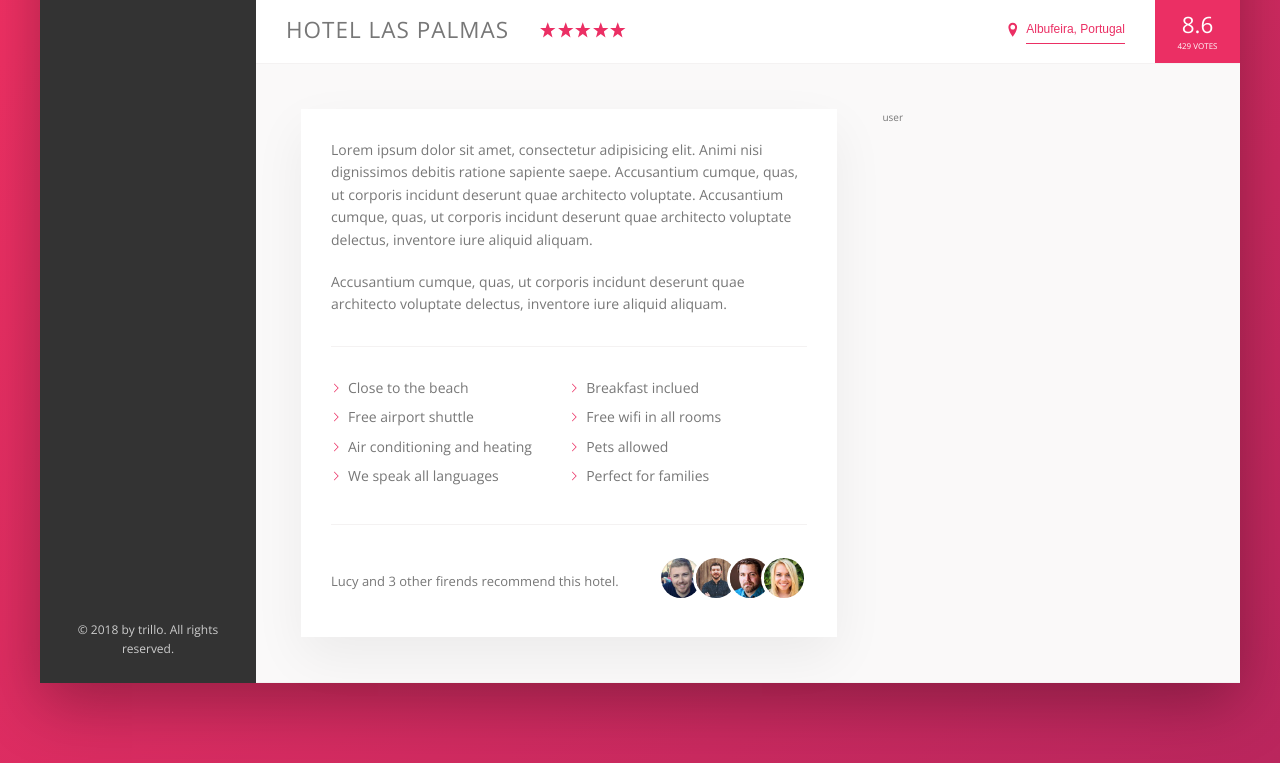
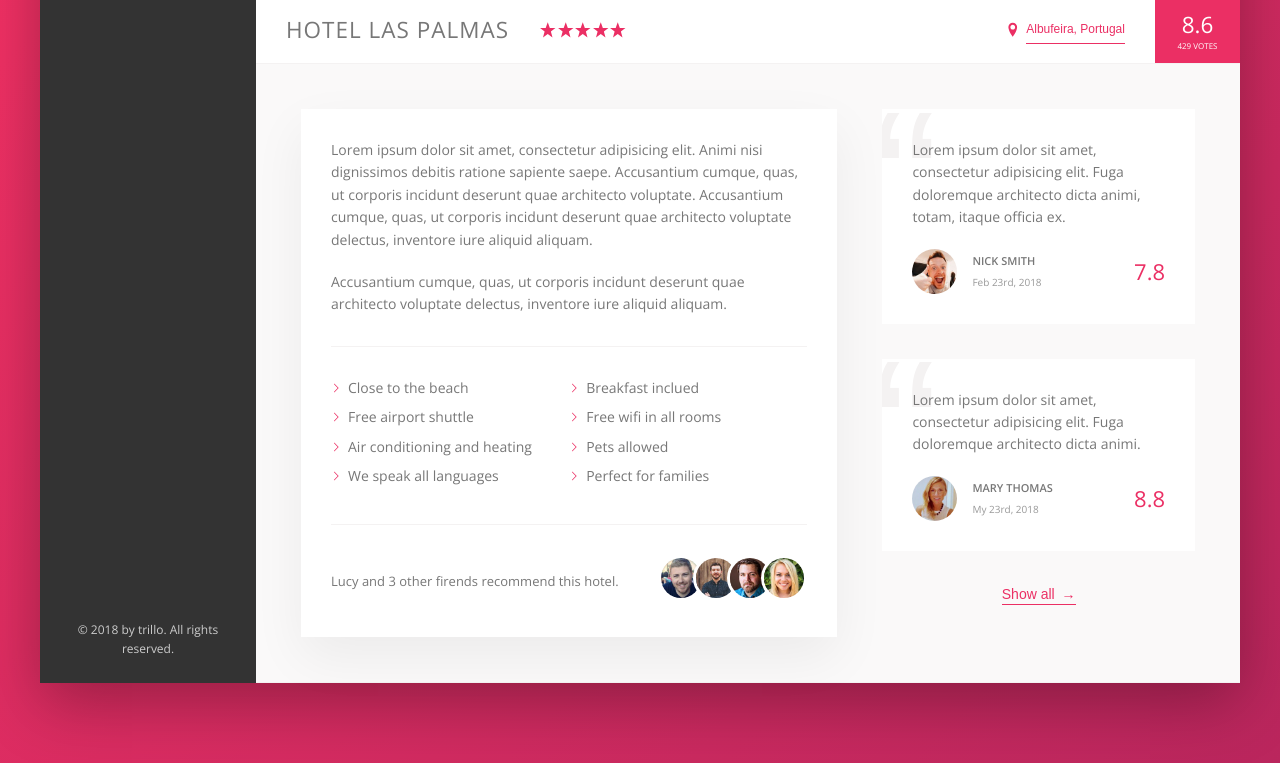
Before and after one commit to rudiss/trillo-project, a website: page index.html in a window 1280 px wide. Shown: the part 538-1301 px from the top of the page. Drawn offline with nearby package versions, Linux system fonts and the light colour scheme.

Commit message:
review section

```diff
--- a/index.html
+++ b/index.html
@@ -133,12 +133,12 @@
         <div class="detail">
           <div class="description">
             <p class="paragraph">
-                Lorem ipsum dolor sit amet, consectetur adipisicing elit. Animi nisi dignissimos debitis ratione sapiente saepe. Accusantium cumque, quas, ut corporis incidunt deserunt quae architecto voluptate.
-
-                Accusantium cumque, quas, ut corporis incidunt deserunt quae architecto voluptate delectus, inventore iure aliquid aliquam.
+              Lorem ipsum dolor sit amet, consectetur adipisicing elit. Animi nisi dignissimos debitis ratione sapiente saepe. Accusantium
+              cumque, quas, ut corporis incidunt deserunt quae architecto voluptate. Accusantium cumque, quas, ut corporis
+              incidunt deserunt quae architecto voluptate delectus, inventore iure aliquid aliquam.
             </p>
             <p class="paragraph">
-                Accusantium cumque, quas, ut corporis incidunt deserunt quae architecto voluptate delectus, inventore iure aliquid aliquam.
+              Accusantium cumque, quas, ut corporis incidunt deserunt quae architecto voluptate delectus, inventore iure aliquid aliquam.
             </p>
             <ul class="list">
               <li class="list__item">Close to the beach</li>
@@ -163,7 +163,35 @@
             </div>
           </div>
           <div class="user-reviews">
-            user
+            <figure class="review">
+              <blockquote class="review__text">
+                Lorem ipsum dolor sit amet, consectetur adipisicing elit. Fuga doloremque architecto dicta animi, totam, itaque officia ex.
+              </blockquote>
+              <figcaption class="review__user">
+                <img src="img/user-1.jpg" alt="User 1" class="review__photo">
+                <div class="review__user-box">
+                  <p class="review__user-name">Nick Smith</p>
+                  <p class="review__user-date">Feb 23rd, 2018</p>
+                </div>
+                <div class="review__rating">7.8</div>
+              </figcaption>
+            </figure>
+            <figure class="review">
+              <blockquote class="review__text">
+                Lorem ipsum dolor sit amet, consectetur adipisicing elit. Fuga doloremque architecto dicta animi.
+
+              </blockquote>
+              <figcaption class="review__user">
+                <img src="img/user-2.jpg" alt="User 1" class="review__photo">
+                <div class="review__user-box">
+                  <p class="review__user-name">Mary Thomas</p>
+                  <p class="review__user-date">My 23rd, 2018</p>
+                </div>
+                <div class="review__rating">8.8</div>
+              </figcaption>
+            </figure>
+
+            <button class="btn-inline"> Show all <span>&rarr;</span></button>
           </div>
         </div>
 
--- a/sass/_components.sass
+++ b/sass/_components.sass
@@ -151,7 +151,6 @@
   padding: 2.5rem
 
 //Gallery
-
 .gallery
   display: flex
 
@@ -161,7 +160,6 @@
 
 
 //HOTEL OVERVIEW
-
 .overview
   display: flex
   align-items: center
@@ -225,8 +223,15 @@
   cursor: pointer
   transition: all .2s
 
+  & span
+    margin-left: 3px
+    transition: margin-left .2s
+
   &:hover
     color: var(--color-grey-dark-1)
+
+    span
+      margin-left: 8px
 
   &:focus
     outline: none
@@ -302,3 +307,57 @@
 
     &:not(:last-child)
       margin-right: -1.5rem
+
+//Reviews
+
+.review
+  background-color: #fff
+  box-shadow: var(--shadow-light)
+  padding: 3rem
+  margin-bottom: 3.5rem
+  position: relative
+  overflow: hidden
+
+  &__text
+    margin-bottom: 2rem
+    z-index: 10
+    position: relative //position for z-index
+
+  &__user
+    display: flex
+    align-items: center
+
+  &__photo
+    height: 4.5rem
+    width: 4.5rem
+    border-radius: 50%
+    margin-right: 1.5rem
+
+  &__user-box
+    margin-right: auto
+
+  &__user-name
+    font-size: 1.1rem
+    font-weight: 600
+    text-transform: uppercase
+    margin-bottom: .4rem
+
+  &__user-date
+    font-size: 1rem
+    color: var(--color-grey-dark-3)
+
+  &__rating
+    color: var(--color-primary)
+    font-size: 2.2rem
+    font-weight: 300
+
+  &::before
+    content: "\201C"
+    position: absolute
+    top: -2.75rem
+    left: -1rem
+    line-height: 1
+    font-size: 20rem
+    color: var(--color-grey-light-2)
+    font-family: sans-serif
+    z-index: 1
--- a/sass/_layout.sass
+++ b/sass/_layout.sass
@@ -33,13 +33,13 @@
 
 
 .detail
+  font-size: 1.4rem //child elements will inhrerit the font size
   display: flex
   padding: 4.5rem
   background-color: var(--color-grey-light-1)
   border-bottom: var(--line)
 
 .description
-  font-size: 1.4rem
   background-color: #fff
   box-shadow: var(--color-shadow-light)
   flex: 0 0 60% // 60% of space
@@ -48,3 +48,7 @@
 
 .user-reviews
   flex: 1 // remain space
+
+  display: flex
+  flex-direction: column
+  align-items: center
```
Also changed, not shown: css/style.css.
